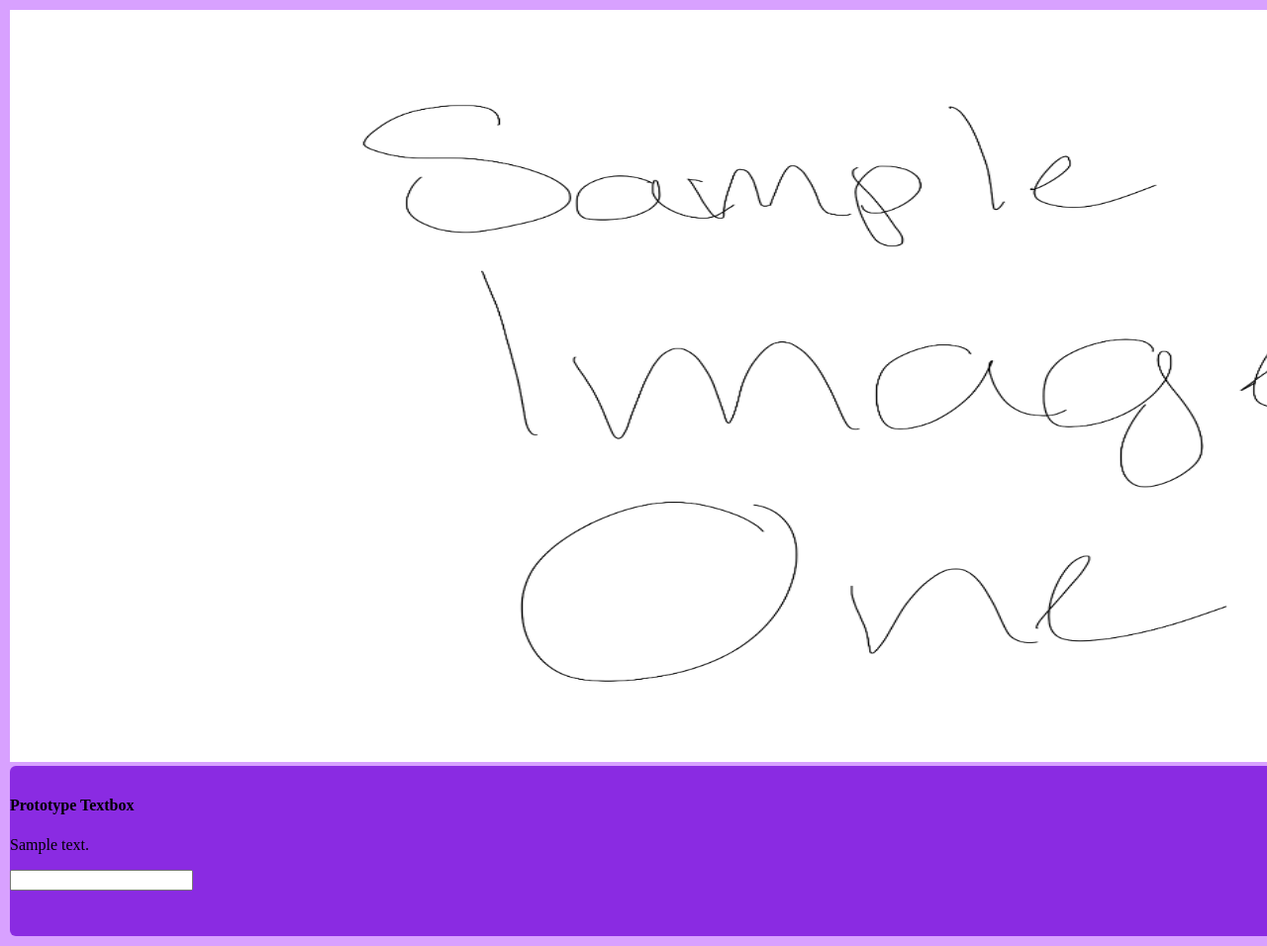
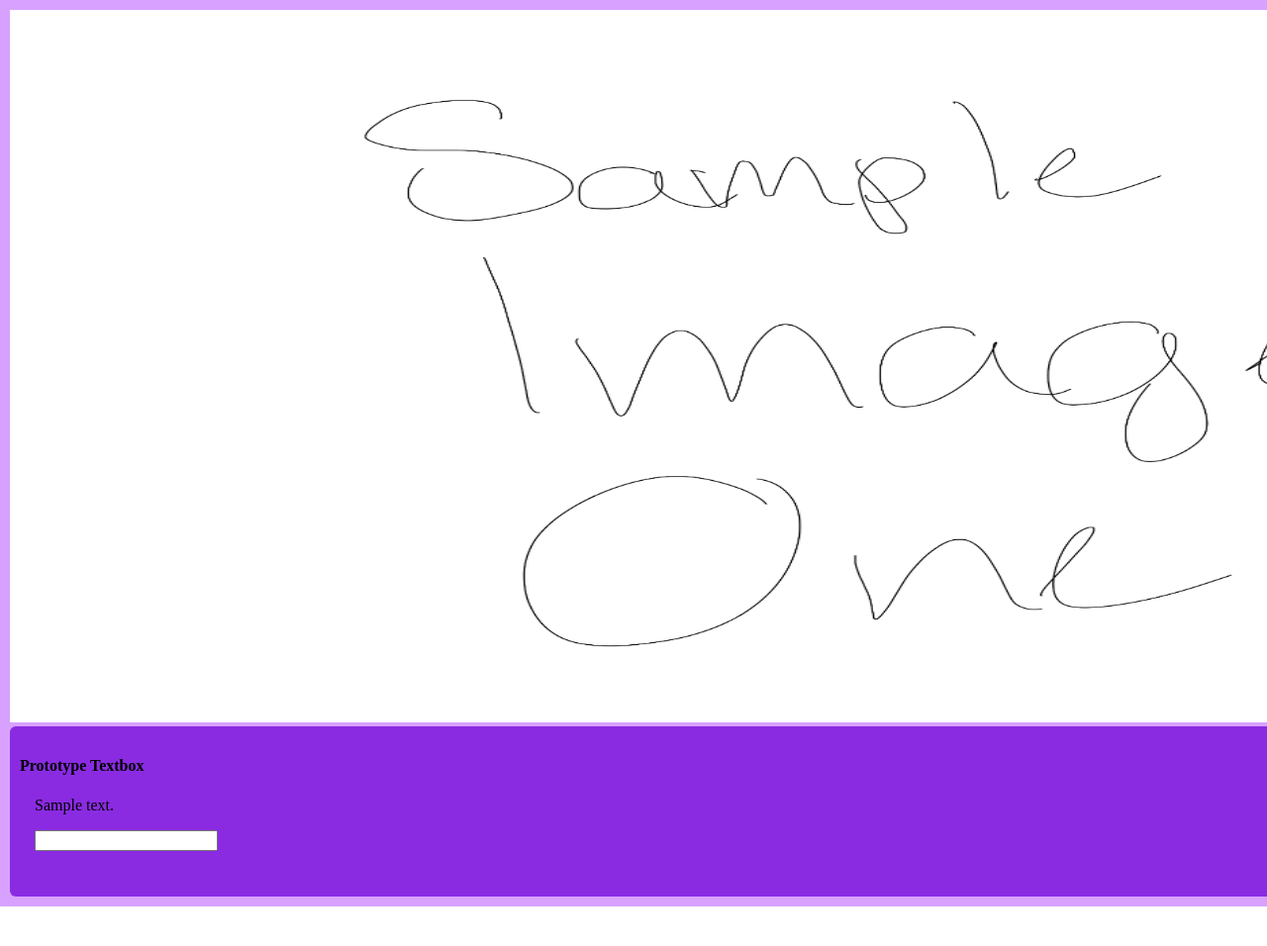
Before and after one commit to AgnesDemon/Python, a Flask app: template minigame_prototypes/templates/pageone.html in a window 1280 px wide; the page is wider, and only the part inside the window is pictured. Shown: that part at 99% size. After the commit the page ends 916 px from the top of that part, so only its background shows below. Run offline with Flask 3, Linux system fonts and the light colour scheme; the template is opened without the code that fills it: most values are stand-ins (such as "Sample title", 1, 10 or a date in 2020).

Commit message:
Saving modified data

```diff
--- a/minigame_prototypes/static/css/main.css
+++ b/minigame_prototypes/static/css/main.css
@@ -1,5 +1,9 @@
 body {
     margin: 0;
+    margin-left: 10px;
+    margin-right: 10px;
+    margin-top: 10px;
+    margin-bottom: 10px;
     padding: 0;
     font-family: 'Times New Roman', Times, serif;
     color: black;
@@ -7,12 +11,12 @@ body {
 }
 
 .container {
-    width: 1880px;
+    width: 1888px;
     margin: 0 auto;
-    margin-top: 10px;
-    margin-bottom: 10px;
-    margin-left: 10px;
-    margin-right: 10px;
+    margin-top: 0px;
+    margin-bottom: 0px;
+    margin-left: 0px;
+    margin-right: 0px;
 }
 
 div.textboxone {
@@ -30,3 +34,19 @@ div.textboxtwo {
         -moz-border-radius: 6px;
             border-radius: 6px;
 }
+
+div.textboxone h4 {
+    margin-left: 10px;
+}
+
+div.textboxone p {
+    margin-left: 25px;
+}
+
+div.textboxtwo h4 {
+    margin-left: 10px;
+}
+
+div.textboxtwo p {
+    margin-left: 25px;
+}
--- a/minigame_prototypes/templates/pageone.html
+++ b/minigame_prototypes/templates/pageone.html
@@ -5,7 +5,7 @@
         <title>Image One sample</title>
     </head>
     <body>
-        <center><img src="{{url_for('static',filename='images/img.png')}}" width="1880" height="760"></center>
+        <center><img src="{{url_for('static',filename='images/img.png')}}" width="1888" height="720"></center>
         <div class="textboxone">
             <h4>Prototype Textbox</h4>
             <p> {{ content }}</p>
--- a/minigame_prototypes/templates/pagetwo.html
+++ b/minigame_prototypes/templates/pagetwo.html
@@ -5,7 +5,7 @@
         <title>Image Two sample</title>
     </head>
     <body>
-        <center><img src="{{url_for('static',filename='images/img2.png')}}" width="1880" height="760"></center>
+        <center><img src="{{url_for('static',filename='images/img2.png')}}" width="1888" height="760"></center>
         <div class="textboxtwo">
             <h4>Prototype Textbox</h4>
             <p> {{ content }}</p>
```
